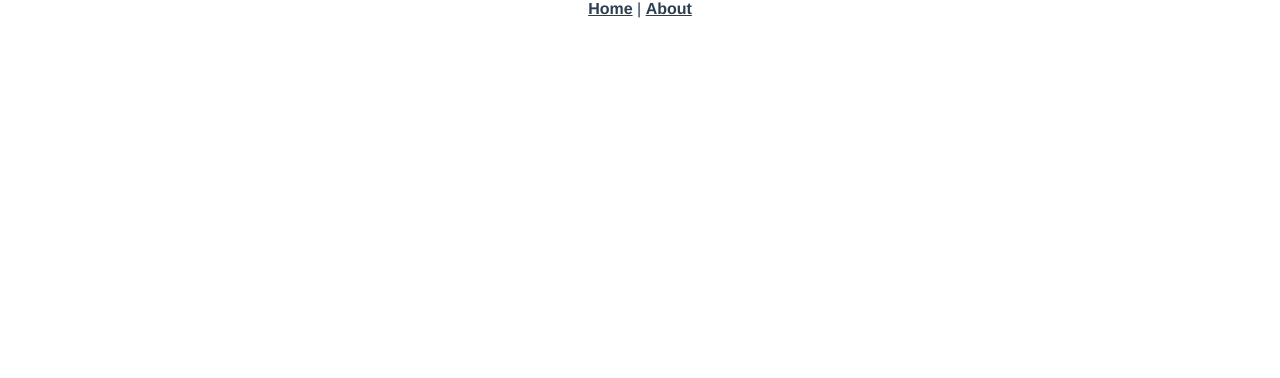
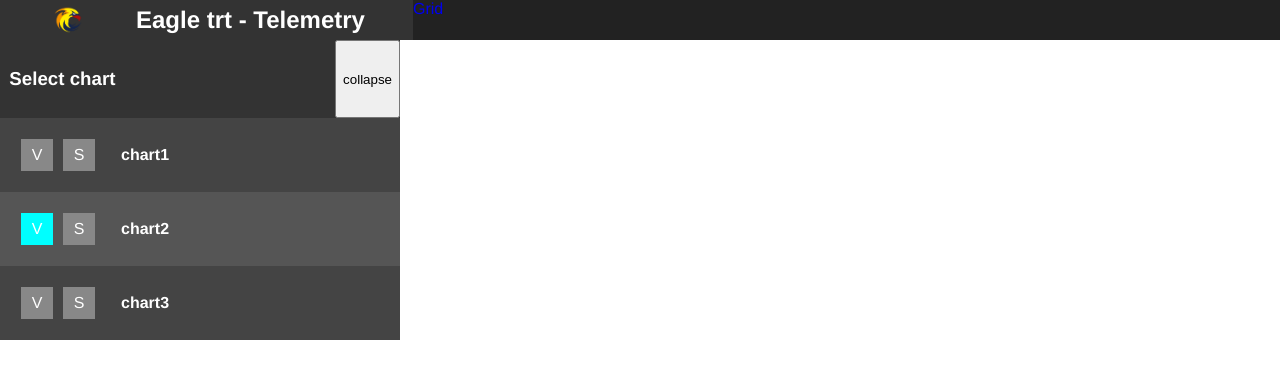
Before and after one commit to eagletrt/eagletrt-telemetria-webapp, a Vue app: page /grid in a window 1280 px wide. Before the commit this address had no page. Shown: the top 378 px of the page. Built offline with nearby package versions, Linux system fonts and the light colour scheme.

Commit message:
left panel

```diff
--- a/src/App.vue
+++ b/src/App.vue
@@ -1,7 +1,6 @@
 <template>
-  <div id="nav">
-    <router-link to="/">Home</router-link> |
-    <router-link to="/about">About</router-link>
+  <div class="header-wrapper">
+    <Header />
   </div>
   <router-view/>
 </template>
@@ -9,8 +8,12 @@
 <script lang="ts">
 import { defineComponent } from "vue";
 import MosquittoService from './utils/mosquitto'
+import Header from '@/components/Header.vue';
 
 export default defineComponent({
+  components: {
+    Header
+  },
   mounted() {
     const ms = new MosquittoService(this.$store);
     ms.startSimulator();
@@ -26,18 +29,5 @@ body {
   font-family: Avenir, Helvetica, Arial, sans-serif;
   -webkit-font-smoothing: antialiased;
   -moz-osx-font-smoothing: grayscale;
-  text-align: center;
-  color: #2c3e50;
-}
-
-#nav {
-  a {
-    font-weight: bold;
-    color: #2c3e50;
-
-    &.router-link-exact-active {
-      color: #42b983;
-    }
-  }
 }
 </style>
--- /dev/null
+++ b/src/components/Header.vue
@@ -0,0 +1,63 @@
+<template>
+    <header>
+        <nav>
+            <router-link class="home" to="/">
+                <img src="img/LOGO.png">
+                <h1>Eagle trt - Telemetry</h1>
+            </router-link>
+            <router-link to="/Grid">Grid</router-link>
+        </nav>
+    </header>
+</template>
+
+<script lang="ts">
+import { defineComponent } from 'vue';
+export default defineComponent({
+    name: 'Header',
+});
+</script>
+
+<style scoped lang="scss">
+@media screen and (max-width: 900px) {
+    h1 {
+        display: none !important;
+    }
+    a {
+        margin: 0 0.3em !important;
+        padding: 0.3em 0.3em !important;
+    }
+}
+header {
+    background-color: #222;
+    text-align: left;
+    display: flex;
+    height: 100%;
+    nav {
+        display: flex;
+        .home {
+            display: flex;
+            align-items: center;
+            cursor: pointer;
+            &:hover {
+                background: #333;
+            }
+        }
+        img {
+            width: 40px;
+            height: 40px;
+            margin-left: 3em;
+        }
+        h1 {
+            margin: 0.2em 2em;
+            display: inline-block;
+            color: white;
+        }
+        a {
+            text-decoration: none;
+        //     &.router-link-exact-active {
+
+        //     }
+        }
+    }
+}
+</style>
--- /dev/null
+++ b/src/components/SelectLineTemplate.vue
@@ -0,0 +1,98 @@
+<template>
+    <div class="header">
+        <h3>Select chart</h3>
+        <button>collapse</button>
+    </div>
+    <div class="list-wrapper" :class="{ soloNotSelected: !solo }">
+        <ul>
+            <li v-for="(value, name) in templateList" :key="name" :class="{ active: value, solo: solo === name }" @click="toggleSelected(name, value)">
+                <p class="toggle-line show">V</p>
+                <p class="toggle-line solo" @click="toggleSolo(name); $event.stopPropagation();">S</p>
+                <p class="line-title">{{ name }}</p>
+            </li>
+        </ul>
+    </div>
+</template>
+
+<script lang="ts">
+import { defineComponent } from 'vue';
+export default defineComponent({
+    name: 'SelectLineTemplate',
+    data: () => {
+        return {
+            templateList: {'chart1': false, 'chart2': true, 'chart3': false } as { [id: string]: boolean },
+            solo: undefined as undefined | string
+        }
+    },
+    methods: {
+        toggleSolo(name: string) {
+            this.$data.solo = (name === this.$data.solo ? undefined : name);
+        },
+        toggleSelected(name: string, value: boolean) {
+            if (!this.$data.solo) {
+                this.$data.templateList[name] = !value
+            }
+        }
+    }
+});
+</script>
+
+<style scoped lang="scss">
+.header {
+    background-color: #333;
+    color: white;
+    display: flex;
+    h3 {
+        flex-grow: 1;
+        padding: 0.5em;
+    }
+}
+.list-wrapper {
+    &.soloNotSelected li.active {
+        background-color: #555;
+    }
+    background-color: #444;
+    color: white;
+    ul {
+        list-style: none;
+        padding: 0;
+        margin: 0;
+        li {
+            display: flex;
+            padding: 1em;
+            align-content: center;
+            cursor: pointer;
+
+            > p {
+                margin: 0;
+                margin: 5px;
+                line-height: 2em;
+            }
+
+            .line-title {
+                font-weight: bold;
+                padding-left: 1em;
+            }
+
+
+            .toggle-line {
+                width: 2em;
+                height: 2em;
+                text-align: center;
+                background-color: #888;
+            }
+            &.active {
+                .toggle-line.show {
+                    background-color: aqua;
+                }
+            }
+            &.solo {
+                background-color: #555;
+                .toggle-line.solo {
+                    background-color: red;
+                }
+            }
+        }
+    }
+}
+</style>
--- a/src/router/index.ts
+++ b/src/router/index.ts
@@ -1,5 +1,6 @@
 import { createRouter, createWebHistory, RouteRecordRaw } from 'vue-router'
 import Home from '../views/Home.vue'
+import Grid from '../views/Grid.vue'
 
 const routes: Array<RouteRecordRaw> = [
   {
@@ -7,7 +8,11 @@ const routes: Array<RouteRecordRaw> = [
     name: 'Home',
     component: Home
   },
-
+  {
+    path: '/grid',
+    name: 'Grid',
+    component: Grid
+  },
 ]
 
 const router = createRouter({
--- a/src/utils/chart/chart.ts
+++ b/src/utils/chart/chart.ts
@@ -25,7 +25,7 @@ export default class Chart {
 
         this.data = [];
         this.elementId = htmlElement.id;
-        Plotly.newPlot(this.elementId, this.data).then(g => { this.chart = g });
+        Plotly.newPlot(this.elementId, this.data, undefined, { responsive: true }).then(g => { this.chart = g });
 
         if (settings.dataWindow) {
             this.settings.dataWindow = settings.dataWindow
--- /dev/null
+++ b/src/views/Grid.vue
@@ -0,0 +1,46 @@
+<template>
+  <div class="home">
+    <div class="select-line-template">
+      <SelectLineTemplate class="select-line-template"></SelectLineTemplate>
+    </div>
+  </div>
+</template>
+
+<script lang="ts">
+import { defineComponent } from "vue";
+import SelectLineTemplate from '@/components/SelectLineTemplate.vue';
+
+
+export default defineComponent({
+  name: "Grid",
+  components: { SelectLineTemplate },
+  props: {
+  },
+  data() {
+    return {
+    };
+  },
+  computed: {
+  },
+  methods: {
+  }
+});
+</script>
+
+<style lang="scss" scoped>
+.home {
+  > .graph {
+    width: 100vw;
+    height: 500px;
+  }
+}
+
+ul {
+  list-style: none;
+  padding: 0;
+}
+
+.select-line-template {
+  width: 400px;
+}
+</style>
--- a/src/views/Home.vue
+++ b/src/views/Home.vue
@@ -1,7 +1,10 @@
 <template>
   <div class="home">
     <div id="graph" class="graph" ref="graph"></div>
-    <div>
+    <div class="select-line-template">
+      <SelectLineTemplate class="select-line-template"></SelectLineTemplate>
+    </div>
+    <!-- <div>
       <h3>Lines</h3>
       <input type="text" v-model="searchLines" />
       <ul>
@@ -19,7 +22,7 @@
           <label :for="'chartcheckbox-' + lineName">{{lineName}}</label>
           </li>
       </ul>
-    </div>
+    </div> -->
   </div>
 </template>
 
@@ -28,9 +31,12 @@ import Graph from '@/utils/chart/chart';
 import { defineComponent } from "vue";
 import { ChartData } from '../types/chart-data'
 import config from '../config'
+import SelectLineTemplate from '@/components/SelectLineTemplate.vue';
+
 
 export default defineComponent({
   name: "Home",
+  components: { SelectLineTemplate },
   props: {
   },
   data() {
@@ -108,4 +114,8 @@ ul {
   list-style: none;
   padding: 0;
 }
+
+.select-line-template {
+  width: 400px;
+}
 </style>
```
Also changed, not shown: src/components/ChartGrid.vue (added, +20 -0 lines), public/img/LOGO.png (added), 1 other file (tests, documents, lock files or other folders).
